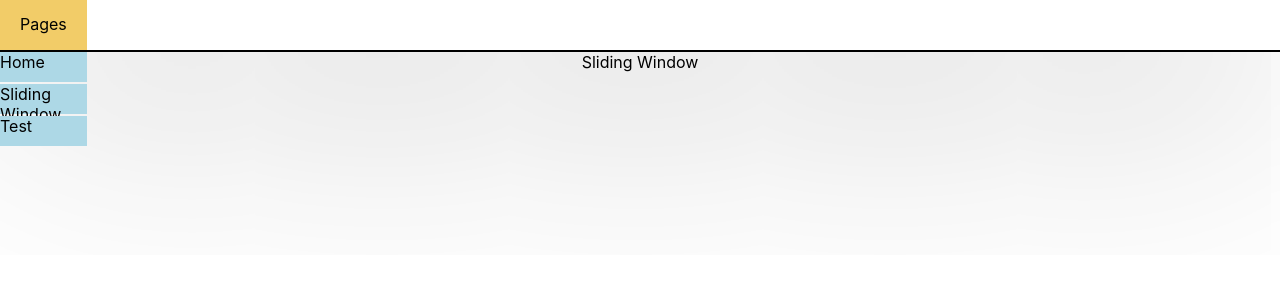
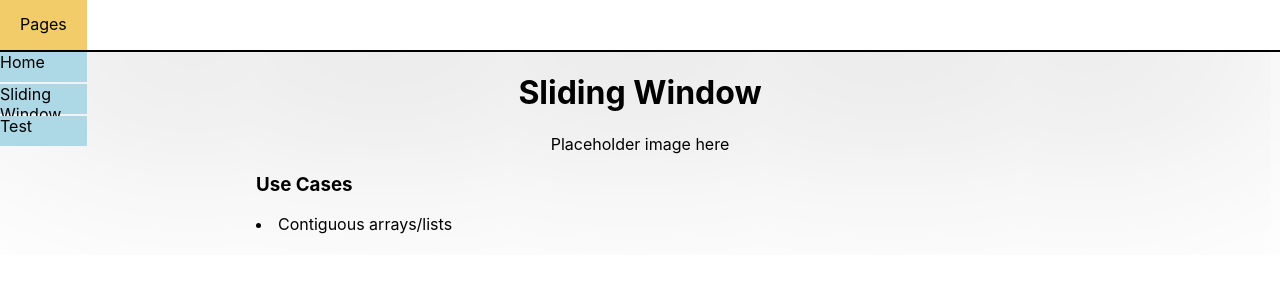
Before and after one commit to tylercodes1/whiteboarding-strategies, a React (Create React App) app: page /sliding-window in a window 1280 px wide. Shown: the top 300 px of the page. Built offline with nearby package versions, Linux system fonts and the light colour scheme.

Commit message:
Use Case container created

```diff
--- a/src/pages/SlidingWindowPage/SlidingWindowPage.js
+++ b/src/pages/SlidingWindowPage/SlidingWindowPage.js
@@ -3,7 +3,12 @@ import "./SlidingWindowPage.css";
 export default function SlidingWindowPage() {
 	return (
 		<div className="sliding-window-page">
-			<div>Sliding Window</div>
+			<h1>Sliding Window</h1>
+			<div>Placeholder image here</div>
+			<div className="usecase-container">
+				<h3>Use Cases</h3>
+				<li>Contiguous arrays/lists</li>
+			</div>
 		</div>
 	);
 }
```
